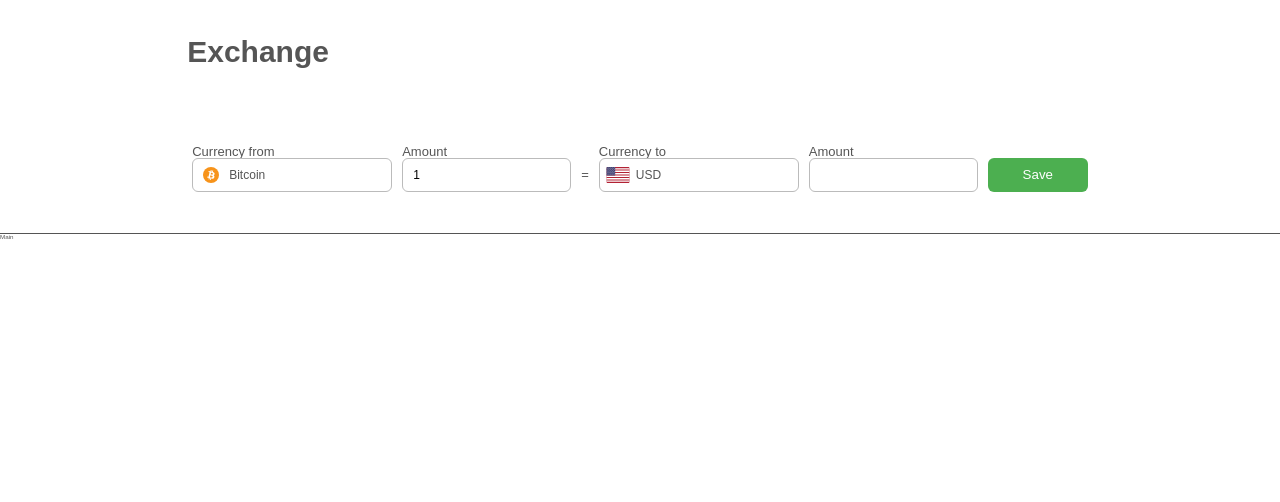
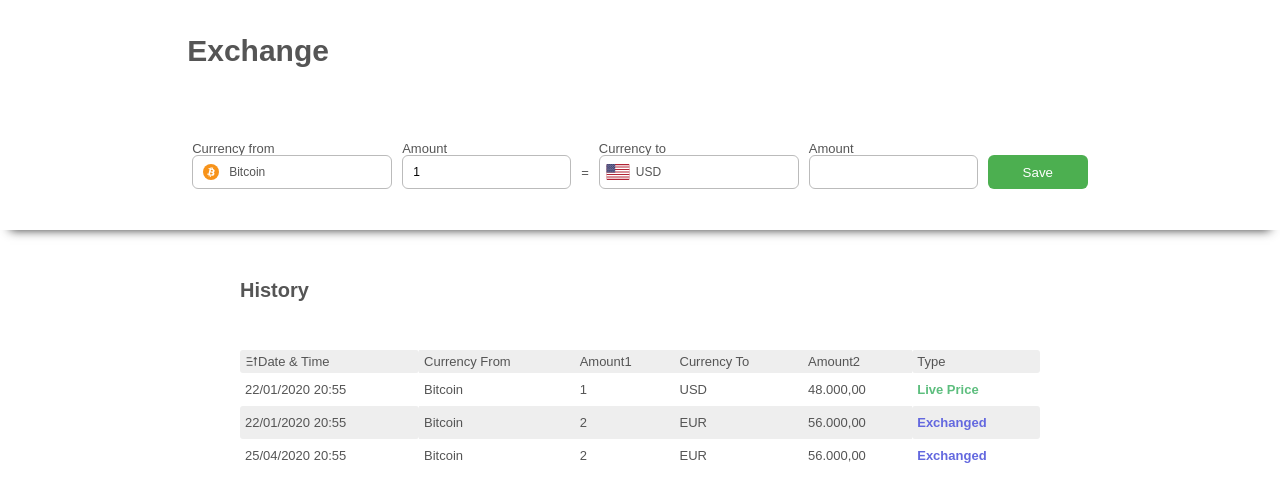
Before and after one commit to killjoy2013/currency_rates_widget, a Next.js app in the folder frontend-css/: page /widget in a window 1280 px wide. Shown: the top 502 px of the page. Built offline with nearby package versions, Linux system fonts and the light colour scheme.

Commit message:
history view

```diff
--- a/frontend-css/package.json
+++ b/frontend-css/package.json
@@ -11,7 +11,8 @@
   "dependencies": {
     "next": "12.1.5",
     "react": "18.0.0",
-    "react-dom": "18.0.0"
+    "react-dom": "18.0.0",
+    "react-icons": "^4.3.1"
   },
   "devDependencies": {
     "@types/node": "17.0.24",
--- /dev/null
+++ b/frontend-css/src/components/RateList/RateListDesktop.tsx
@@ -0,0 +1,58 @@
+import React, { useState } from "react";
+import classes from "../../../styles/RateList.module.css";
+
+import { RiSortAsc, RiSortDesc } from "react-icons/ri";
+
+const RateListDesktop = () => {
+  const [sortAsc, setSortAsc] = useState<boolean>(true);
+
+  return (
+    <div className={classes.desktop}>
+      <div className={classes.titleSmall}>History</div>
+      <table className={classes.table}>
+        <thead>
+          <td
+            className={`${classes.th} ${classes.sort}`}
+            onClick={() => setSortAsc((prev) => !prev)}
+          >
+            {sortAsc ? <RiSortAsc /> : <RiSortDesc />}
+            <span>Date & Time</span>
+          </td>
+          <td className={classes.th}>Currency From</td>
+          <td className={classes.th}>Amount1</td>
+          <td className={classes.th}>Currency To</td>
+          <td className={classes.th}>Amount2</td>
+          <td className={classes.th}>Type</td>
+        </thead>
+        <tbody>
+          <tr className={classes.tr}>
+            <td className={classes.td}>22/01/2020 20:55</td>
+            <td className={classes.td}>Bitcoin</td>
+            <td className={classes.td}>1</td>
+            <td className={classes.td}>USD</td>
+            <td className={classes.td}>48.000,00</td>
+            <td className={`${classes.td} ${classes.livePrice}`}>Live Price</td>
+          </tr>
+          <tr className={classes.tr}>
+            <td className={classes.td}>22/01/2020 20:55</td>
+            <td className={classes.td}>Bitcoin</td>
+            <td className={classes.td}>2</td>
+            <td className={classes.td}>EUR</td>
+            <td className={classes.td}>56.000,00</td>
+            <td className={`${classes.td} ${classes.exchanged}`}>Exchanged</td>
+          </tr>
+          <tr className={classes.tr}>
+            <td className={classes.td}>25/04/2020 20:55</td>
+            <td className={classes.td}>Bitcoin</td>
+            <td className={classes.td}>2</td>
+            <td className={classes.td}>EUR</td>
+            <td className={classes.td}>56.000,00</td>
+            <td className={`${classes.td} ${classes.exchanged}`}>Exchanged</td>
+          </tr>
+        </tbody>
+      </table>
+    </div>
+  );
+};
+
+export default RateListDesktop;
--- /dev/null
+++ b/frontend-css/src/components/RateList/RateListMobile.tsx
@@ -0,0 +1,38 @@
+import React from "react";
+import classes from "../../../styles/RateList.module.css";
+
+const RateListMobile = () => {
+  return (
+    <div className={classes.mobile}>
+      <div className={classes.titleSmall}>History</div>
+      <div className={classes.box}>
+        <div className={classes.upper}>
+          <div className={classes.transaction}>
+            <span>{`Bitcoin -> USD`}</span>
+          </div>
+          <div className={`${classes.indicator} ${classes.exchange}`} />
+        </div>
+        <div className={classes.lower}>
+          <div className={classes.amount}>
+            <span>Amount BTC 2.3466664</span>
+          </div>
+        </div>
+      </div>
+      <div className={classes.box}>
+        <div className={classes.upper}>
+          <div className={classes.transaction}>
+            <span>{`Bitcoin -> USD`}</span>
+          </div>
+          <div className={`${classes.indicator} ${classes.live}`} />
+        </div>
+        <div className={classes.lower}>
+          <div className={classes.amount}>
+            <span>Amount BTC 2.3466664</span>
+          </div>
+        </div>
+      </div>
+    </div>
+  );
+};
+
+export default RateListMobile;
--- /dev/null
+++ b/frontend-css/src/components/RateList/index.tsx
@@ -0,0 +1,14 @@
+import React from "react";
+import RateListDesktop from "./RateListDesktop";
+import RateListMobile from "./RateListMobile";
+
+const RateList = () => {
+  return (
+    <>
+      <RateListDesktop />
+      <RateListMobile />
+    </>
+  );
+};
+
+export default RateList;
--- a/frontend-css/src/elements/select/Select.tsx
+++ b/frontend-css/src/elements/select/Select.tsx
@@ -2,7 +2,7 @@ import React, { useEffect, useRef, useState } from "react";
 import Image from "next/image";
 import classes from "../../../styles/Widget.module.css";
 import { CurrencyItemType, EventType } from "../../components/ExchangeForm";
-import Modal from "./Modal";
+import Modal from "../../components/modals/SelectModal";
 
 type SelectProps = {
   items: CurrencyItemType[];
--- a/frontend-css/src/pages/widget/index.tsx
+++ b/frontend-css/src/pages/widget/index.tsx
@@ -1,6 +1,7 @@
 import React from "react";
 import classes from "../../../styles/Widget.module.css";
 import ExchangeForm from "../../components/ExchangeForm";
+import RateList from "../../components/RateList";
 
 const Widget = () => {
   return (
@@ -9,9 +10,13 @@ const Widget = () => {
         <div className={classes.title}>Exchange</div>
         <ExchangeForm />
       </div>
-      <div className={classes.main}>Main</div>
+      <RateList />
     </div>
   );
 };
 
+export async function getServerSideProps({ req }: { req: any }) {
+  return { props: {} };
+}
+
 export default Widget;
--- /dev/null
+++ b/frontend-css/styles/RateList.module.css
@@ -0,0 +1,122 @@
+.desktop {
+  display: grid;
+  margin-top: 5rem;
+  justify-content: center;
+  font-size: 1.3rem;
+}
+
+.table {
+  width: 800px;
+  margin-top: 5rem;
+  border-collapse: collapse;
+}
+
+.td {
+  text-align: left;
+  padding: 1rem 0.5rem;
+}
+
+.td:first-child {
+  border-radius: var(--border-radius-small);
+}
+
+.td:last-child {
+  border-radius: var(--border-radius-small);
+}
+
+.sort {
+  display: flex;
+  align-items: center;
+}
+
+.th {
+  background-color: #eeeeee;
+  text-align: left;
+  padding: 0.5rem 0.5rem;
+}
+
+.th:first-child {
+  border-radius: var(--border-radius-small);
+}
+
+.th:last-child {
+  border-radius: var(--border-radius-small);
+}
+
+.tr:nth-child(even) {
+  background-color: #eeeeee;
+}
+
+.exchanged {
+  font-weight: bold;
+  color: var(--exchange-color);
+}
+
+.livePrice {
+  font-weight: bold;
+  color: var(--live-price-color);
+}
+
+.titleSmall {
+  font-size: 2rem;
+  font-weight: bold;
+}
+
+.mobile {
+  display: none;
+  align-content: start;
+  margin-top: 5rem;
+  gap: 2rem;
+}
+
+.box {
+  display: grid;
+  align-content: start;
+  background-color: var(--back-gray);
+  border-radius: var(--border-radius-big);
+  padding: 1.3rem 1rem;
+  gap: 2rem;
+}
+
+.upper {
+  display: flex;
+  justify-content: space-between;
+  align-items: center;
+}
+
+.lower {
+  display: flex;
+  justify-items: start;
+  align-items: center;
+}
+
+.transaction {
+  font-weight: bold;
+  font-size: 1.2rem;
+}
+
+.indicator {
+  width: 16px;
+  height: 16px;
+  border-radius: 8px;
+}
+
+.exchange {
+  background-color: var(--exchange-color);
+}
+
+.live {
+  background-color: var(--live-price-color);
+}
+
+@media (max-width: 1200px) {
+  .mobile {
+    display: grid;
+  }
+}
+
+@media (max-width: 1200px) {
+  .desktop {
+    display: none;
+  }
+}
--- a/frontend-css/styles/Widget.module.css
+++ b/frontend-css/styles/Widget.module.css
@@ -2,29 +2,27 @@
   position: relative;
   background-color: white;
   display: grid;
-  /* grid-template-columns: 50rem; */
-  grid-template-rows: 23.4rem 100%;
 }
 
 .toolbar {
   position: relative;
   display: grid;
+  min-height: 23rem;
   /* grid-template-columns: 100rem; */
   /* grid-template-rows: 1fr 1fr; */
   align-items: center;
   justify-content: center;
-  border-bottom: 1px solid;
+  /* border-bottom: 1px solid; */
   /* background-color: palegoldenrod; */
+  box-shadow: 0 1rem 1rem -1rem #333;
 }
 
 .title {
-  position: relative;
   font-size: 3rem;
   font-weight: bold;
 }
 
 .form {
-  position: relative;
   display: flex;
   align-items: flex-end;
 }
@@ -47,7 +45,7 @@
   height: 3.4rem;
   min-width: 10rem;
   align-items: center;
-  border-radius: 0.6rem;
+  border-radius: var(--border-radius-big);
   border: none;
   color: white;
 }
@@ -62,17 +60,17 @@
   display: flex;
   font-size: 1.2rem;
   align-items: center;
-  justify-content: start;
+  justify-content: flex-start;
   justify-items: flex-start;
   min-width: 20rem;
   height: 3.4rem;
   border: solid 1px #bbb;
-  border-radius: 0.6rem;
+  border-radius: var(--border-radius-big);
   background-color: white;
   cursor: pointer;
 }
 .textInput {
-  border-radius: 0.6rem;
+  border-radius: var(--border-radius-big);
   height: 3.4rem;
   /* padding: 0.8rem 1rem; */
   padding-left: 1rem;
@@ -95,7 +93,7 @@
   box-shadow: rgba(0, 0, 0, 0.25) 0px 54px 55px,
     rgba(0, 0, 0, 0.12) 0px -12px 30px, rgba(0, 0, 0, 0.12) 0px 4px 6px,
     rgba(0, 0, 0, 0.17) 0px 12px 13px, rgba(0, 0, 0, 0.09) 0px -3px 5px;
-  border-radius: 0.6rem;
+  border-radius: var(--border-radius-big);
 }
 
 .selectItem {
@@ -124,19 +122,15 @@
 @media (max-width: 1200px) {
   .page {
     padding: 2rem 1rem;
-    /* background-color: lightsalmon; */
-    grid-template-rows: 100% 100%;
+    grid-template-rows: auto;
   }
   .toolbar {
-    /* background-color: pink; */
     justify-content: stretch;
-    gap: 2rem;
+    align-content: start;
+    gap: 3rem;
   }
   .form {
     display: grid;
-    align-items: stretch;
-    justify-items: stretch;
-    justify-content: stretch;
   }
   .formElement {
     justify-content: stretch;
--- a/frontend-css/styles/globals.css
+++ b/frontend-css/styles/globals.css
@@ -1,3 +1,12 @@
+:root {
+  --exchange-color: #6368df;
+  --live-price-color: #5dbe7e;
+  --back-gray: #f5f5f5;
+  --border-radius-small: 0.3rem;
+  --border-radius-big: 0.6rem;
+  --responsive-margin: 5rem;
+}
+
 html,
 body {
   padding: 0;
@@ -9,7 +18,10 @@ body {
   /*percentage of user's browser font size setting
   instead of 16px will use 10px equalent
   */
-  font-size: 62.5%;
+
+  /* font-size: 62.5%; */
+  font-size: 10px;
+
   color: #555;
 }
 
```
Also changed, not shown: frontend-css/src/components/modals/SelectModal.tsx (renamed from frontend-css/src/elements/select/Modal.tsx, +4 -4 lines), 1 other file (tests, documents, lock files or other folders).
